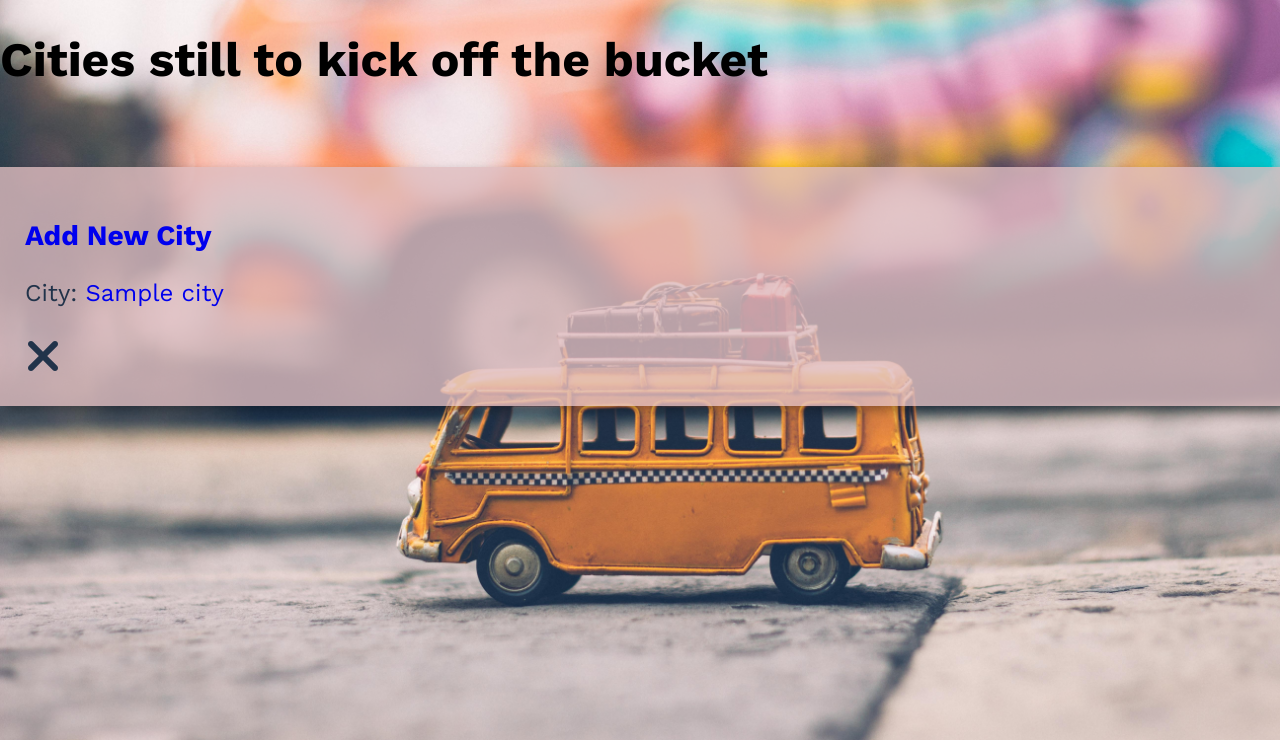
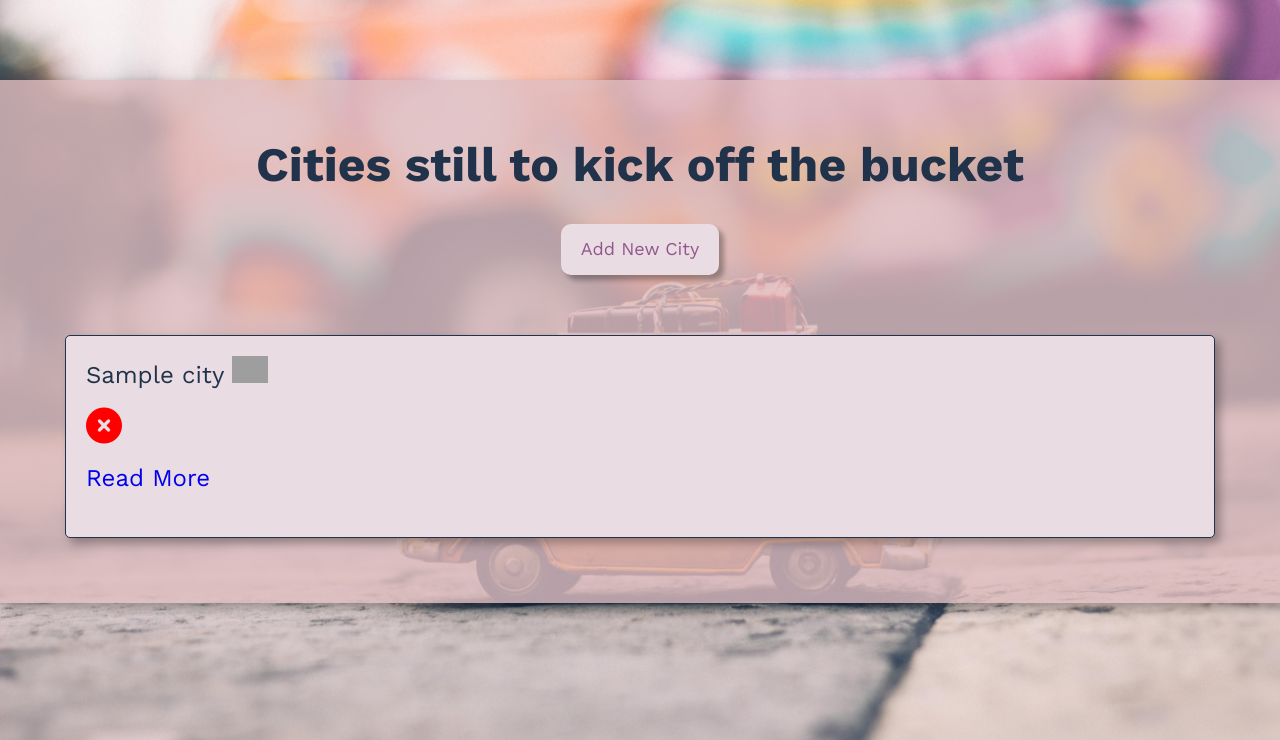
Before and after one commit to sandyysh221/travel_bucket_list_app_project, a Flask app: page /cities in a window 1280 px wide. Shown: the part 60-800 px from the top of the page. Run offline with Flask 2, Linux system fonts and the light colour scheme; a database or web service that is not in the repository returns one stand-in record (values such as "Sample title"); some libraries are stand-ins or nearby versions; some web fonts are replaced; grey boxes are pictures that could not be loaded.

Commit message:
cities index page set up

```diff
--- a/controllers/city_controller.py
+++ b/controllers/city_controller.py
@@ -12,15 +12,22 @@ cities_blueprint = Blueprint("city", __name__)
 @cities_blueprint.route("/cities")
 def cities():
     cities = city_repository.select_all()
-    return render_template("cities/index.html", all_cities=cities)
+    countries = country_repository.select_all()
+    return render_template(
+        "cities/index.html", all_cities=cities, all_countries=countries
+    )
 
 
 # Goes to page to add new city
 @cities_blueprint.route("/cities/new", methods=["GET"])
 def new_city():
+    countries = country_repository.select_all()
     cities = city_repository.select_all()
     return render_template(
-        "cities/new.html", cities=cities, list_of_countries=list_of_all_countries
+        "cities/new.html",
+        cities=cities,
+        countries=countries,
+        list_of_countries=list_of_all_countries,
     )
 
 
--- a/static/style.css
+++ b/static/style.css
@@ -68,7 +68,7 @@ blockquote {
   border-radius: 10px;
   box-shadow: 5px 5px 5px rgba(0, 0, 0, 0.3);
   transition: all 150ms ease-in-out;
-  max-width: 10rem;
+  max-width: fit-content;
 }
 
 .button-link:hover {
@@ -83,6 +83,16 @@ blockquote {
   margin: 0 auto;
   margin-top: 80px;
   max-width: 90rem;
+  background-color: rgb(223, 189, 192, 0.8);
+  color: var(--font-color);
+  padding: 25px;
+  box-shadow: var(--box-shadow);
+}
+
+.detail-container {
+  margin: 0 auto;
+  margin-top: 80px;
+  max-width: 50rem;
   background-color: rgb(223, 189, 192, 0.8);
   color: var(--font-color);
   padding: 25px;
--- a/templates/cities/index.html
+++ b/templates/cities/index.html
@@ -1,17 +1,43 @@
 {% extends "base.html" %} {% block content %}
-<h1>Cities still to kick off the bucket</h1>
+
 <div class="container">
-  <h3><a href="/cities/new">Add New City</a></h3>
-  {% for city in all_cities%}
-  <p>City: <a href="/cities/{{city.id}}">{{city.name}}</a></p>
+  <h1 class="text-center">Cities still to kick off the bucket</h1>
+  <a href="/cities/new" class="button-link text-center">Add New City</a>
+  <ul class="display-list">
+    {% for city in all_cities%}
+    <li class="display-box flex-grow">
+      <span>{{city.name}}</span>
+      <span
+        ><img
+          src="https://flagcdn.com/36x27/{{city.country.code.lower()}}.png"
+          srcset="
+            https://flagcdn.com/72x54/{{city.country.code.lower()}}.png  2x,
+            https://flagcdn.com/108x81/{{city.country.code.lower()}}.png 3x
+          "
+          width="36"
+          height="27"
+          alt="{{city.country.name}}"
+      /></span>
+      <p>
+        {% if city.visited == True %}
+        <i
+          class="fa-solid fa-circle-check fa-xl"
+          style="color: green"
+          aria-hidden="true"
+        >
+        </i>
+        {% else %}
+        <i
+          class="fa-solid fa-circle-xmark fa-xl"
+          style="color: red"
+          aria-hidden="true"
+        ></i>
+        {% endif %}
+      </p>
+      <p><a href="/cities/{{city.id}}">Read More</a></p>
+      {% endfor %}
+    </li>
+  </ul>
+</div>
 
-  <span
-    {% if city.visited == True %}
-    <i class="fa fa-check fa-2x" style="color: green" aria-hidden="true"></i>
-    {% else %}
-    <i class="fa fa-times fa-2x" aria-hidden="true"></i>
-    {% endif %}
-  </span>
-
-  {% endfor %}{% endblock %}
-</div>
+{% endblock %}
--- a/templates/cities/new.html
+++ b/templates/cities/new.html
@@ -14,6 +14,11 @@
   </div>
 
   <select id="country" name="country" class="form-control">
+    <optgroup label="My Countries">
+      {% for country in countries %}
+      <option value="{{ country.name }}">{{ country.name }}</option>
+      {% endfor %}
+    </optgroup>
     <optgroup label="List of Countries">
       {% for new_country in list_of_countries %}
       <option value="{{new_country['name']}}">{{ new_country['name'] }}</option>
--- a/templates/cities/show.html
+++ b/templates/cities/show.html
@@ -15,7 +15,7 @@
     <form class="delete-city" action="/cities/{{city.id}}/delete" method="POST">
       <button class="trash-button">
         <i
-          class="fa fa-trash-o fa-3x"
+          class="fa-solid fa-circle-xmark fa-xl"
           style="color: red"
           aria-hidden="true"
         ></i>
--- a/templates/countries/index.html
+++ b/templates/countries/index.html
@@ -2,9 +2,7 @@
 
 <div class="container">
   <h1 class="text-center">Bucket list progress on countries:</h1>
-
-  <a href="/countries/new" class="button-link">Add New Country</a>
-
+  <a href="/countries/new" class="button-link text-center">Add New Country</a>
   <div>
     <ul class="display-list">
       {% for country in all_countries %}
@@ -42,4 +40,5 @@
     </ul>
   </div>
 </div>
+
 {% endblock %}
```
Also changed, not shown: controllers/country_controller.py (+16 -0 lines), models/countries.py (deleted, +0 -24 lines), templates/countries/show.html (+22 -15 lines).
